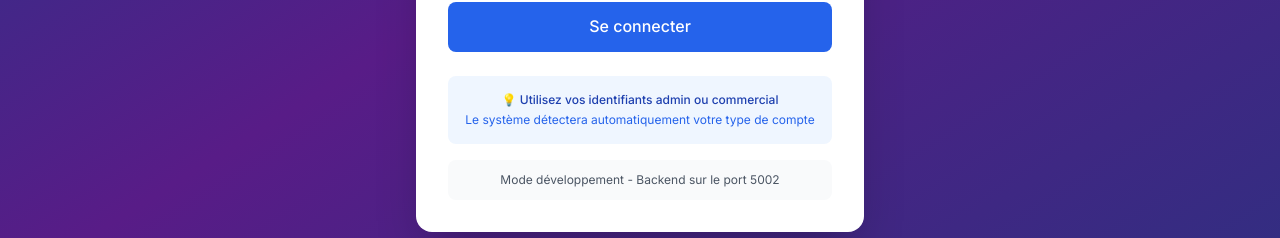
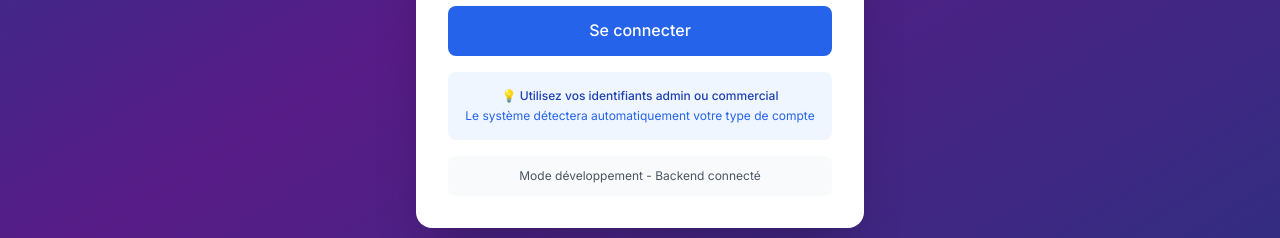
Before and after one commit to congondaku/sales-management-app, a React (Create React App) app: page / in a window 1280 px wide. Shown: the part 508-746 px from the top of the page. Built offline with nearby package versions, Linux system fonts and the light colour scheme; no server answers.

Commit message:
working on local

```diff
--- a/src/components/Auth/LoginForm.js
+++ b/src/components/Auth/LoginForm.js
@@ -13,7 +13,7 @@ const LoginForm = () => {
   const [errors, setErrors] = useState({});
   const [isLoading, setIsLoading] = useState(false);
   const [serverError, setServerError] = useState('');
-  const [loginSuccess, setLoginSuccess] = useState(null); // ✅ NEW: Show login success
+  const [loginSuccess, setLoginSuccess] = useState(null);
 
   const { login } = useAuth();
 
@@ -110,13 +110,17 @@ const LoginForm = () => {
                 type="email"
                 value={formData.email}
                 onChange={(e) => handleInputChange('email', e.target.value)}
-                className={`w-full pl-10 pr-4 py-3 border rounded-lg focus:ring-2 focus:ring-blue-500 focus:border-transparent transition-colors ${
+                className={`w-full pl-10 pr-4 py-3 border rounded-lg focus:ring-2 focus:ring-blue-500 focus:border-transparent transition-colors bg-white text-gray-900 placeholder-gray-500 ${
                   errors.email ? 'border-red-300 focus:ring-red-500' : 'border-gray-300'
                 }`}
                 placeholder="votre@email.com"
                 disabled={isLoading}
                 autoComplete="email"
                 autoFocus
+                style={{
+                  color: '#111827', // Ensure dark text
+                  backgroundColor: '#ffffff' // Ensure white background
+                }}
               />
             </div>
             {errors.email && (
@@ -135,12 +139,16 @@ const LoginForm = () => {
                 type={showPassword ? 'text' : 'password'}
                 value={formData.password}
                 onChange={(e) => handleInputChange('password', e.target.value)}
-                className={`w-full pl-10 pr-12 py-3 border rounded-lg focus:ring-2 focus:ring-blue-500 focus:border-transparent transition-colors ${
+                className={`w-full pl-10 pr-12 py-3 border rounded-lg focus:ring-2 focus:ring-blue-500 focus:border-transparent transition-colors bg-white text-gray-900 placeholder-gray-500 ${
                   errors.password ? 'border-red-300 focus:ring-red-500' : 'border-gray-300'
                 }`}
                 placeholder="••••••••"
                 disabled={isLoading}
                 autoComplete="current-password"
+                style={{
+                  color: '#111827', // Ensure dark text
+                  backgroundColor: '#ffffff' // Ensure white background
+                }}
               />
               <button
                 type="button"
@@ -189,7 +197,7 @@ const LoginForm = () => {
         </form>
 
         {/* ✅ NEW: Info box */}
-        <div className="mt-6 p-4 bg-blue-50 rounded-lg">
+        <div className="mt-4 p-4 bg-blue-50 rounded-lg">
           <p className="text-xs text-blue-800 text-center font-medium">
             💡 Utilisez vos identifiants admin ou commercial
           </p>
@@ -202,7 +210,7 @@ const LoginForm = () => {
         {process.env.NODE_ENV === 'development' && (
           <div className="mt-4 p-3 bg-gray-50 rounded-lg">
             <p className="text-xs text-gray-600 text-center">
-              Mode développement - Backend sur le port 5002
+              Mode développement - Backend connecté
             </p>
           </div>
         )}
```
